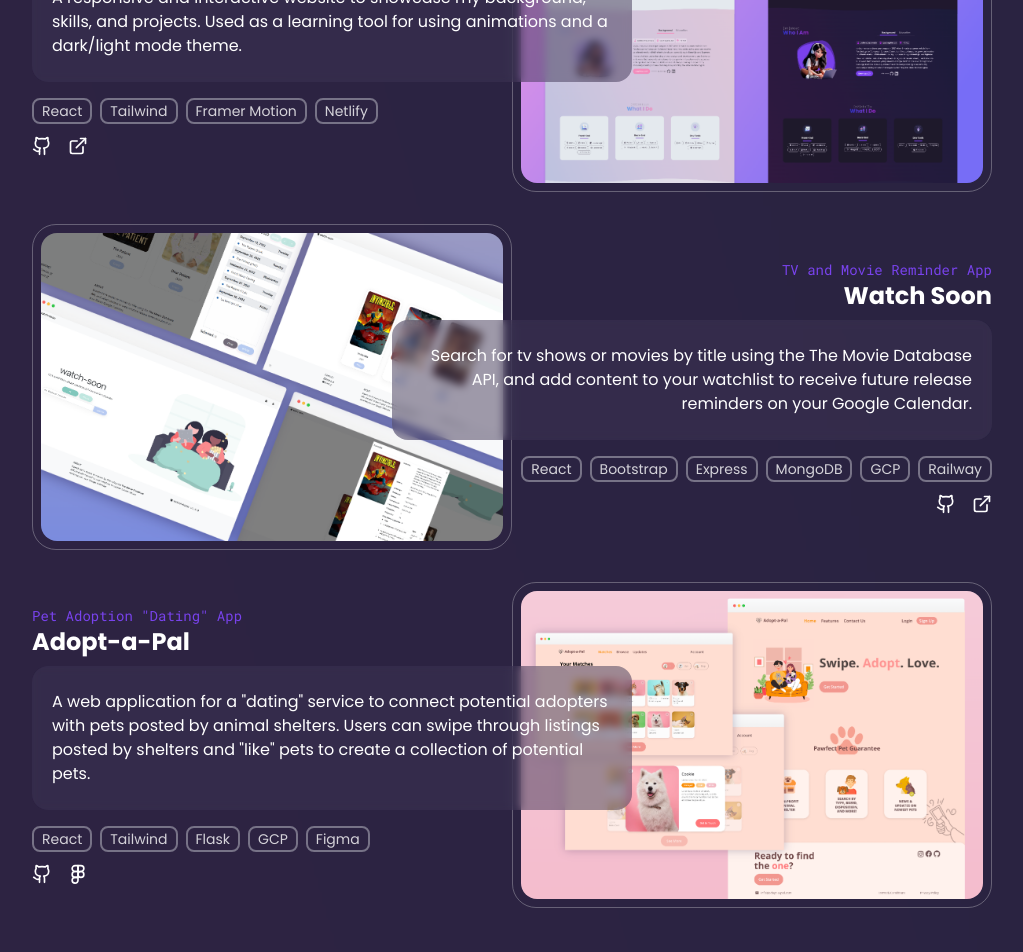
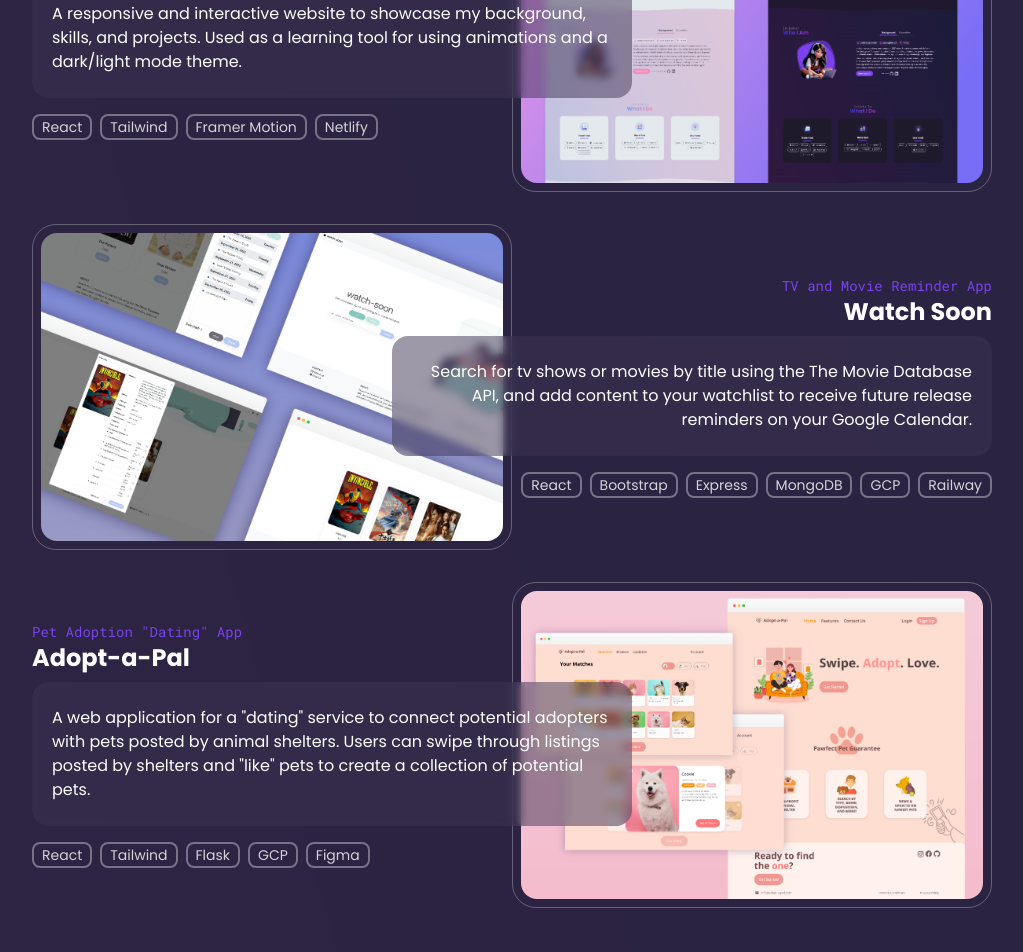
Before and after one commit to encarnac/portfolio, a React (Vite) app: page / in a window 1280 px wide. Shown: the part 2880-3832 px from the top of the page, without its empty margins (128-1151 px from the left). Built offline with nearby package versions, Linux system fonts and the light colour scheme.

Commit message:
Added hover for links on project photos

```diff
--- a/src/components/ProjectsSection.jsx
+++ b/src/components/ProjectsSection.jsx
@@ -1,7 +1,13 @@
 import watch_soon from "../assets/watch-soon.png";
 import adopt_a_pal from "../assets/adopt-a-pal.png";
 import portfolio from "../assets/portfolio.png";
-import { LuGithub, LuExternalLink, LuFigma } from "react-icons/lu";
+import {
+  LuGithub,
+  LuExternalLink,
+  LuFigma,
+  LuEye,
+  LuCode2,
+} from "react-icons/lu";
 
 const ProjectsSection = () => {
   return (
@@ -17,10 +23,10 @@ const ProjectsSection = () => {
         </h3>
       </div>
       <div className="space-y-8 text-[#6B6573] dark:text-white">
-        {/* FIRST PROJECT CARD */}
+        {/* PROJECT 1 CARD */}
         <div class="group grid grid-cols-10 items-center">
-          {/* PROJECT DESCRIPTION */}
-          <div class="col-span-full row-span-full p-8 px-4 text-start opacity-0 transition duration-300 hover:opacity-100 md:col-span-5 md:col-start-2 md:p-0 md:opacity-100">
+          {/* PROJECT 1 DESCRIPTION */}
+          <div class="visible relative z-50 col-span-full row-span-full p-8 px-4 text-start transition duration-300 group-hover:invisible md:visible md:col-span-5 md:col-start-2 md:p-0 md:group-hover:visible">
             <h4 class="font-mono text-sm text-[#F38BBB] dark:text-[#7943ED]">
               React Portfolio Website
             </h4>
@@ -46,7 +52,7 @@ const ProjectsSection = () => {
                 Netlify
               </li>
             </ul>
-            <div className="mt-3 flex flex-row items-center justify-start space-x-4">
+            {/* <div className="mt-3 flex flex-row items-center justify-start space-x-4 md:hidden">
               <a
                 href="https://github.com/encarnac/portfolio"
                 className="transition duration-300 ease-in-out hover:scale-110"
@@ -59,32 +65,60 @@ const ProjectsSection = () => {
               >
                 <LuExternalLink className="size-5" />
               </a>
-            </div>
+            </div> */}
           </div>
 
-          {/* PROJECT PHOTO */}
-          <div class="relative z-[-1] col-span-full row-span-full h-full rounded-3xl border-[1px] border-[#797382]/40 border-white p-2 transition duration-300 ease-in-out group-hover:border-2 group-hover:border-[#F38BBB] dark:border-[#807C8E]/70 dark:group-hover:border-[#7943ED] md:col-start-6 md:col-end-10 md:h-fit">
+          {/* PROJECT 1 PHOTO */}
+          <div class="relative col-span-full row-span-full h-full rounded-3xl border-[1px] border-[#797382]/40 border-white p-2 transition duration-300 ease-in-out group-hover:border-[#F38BBB] dark:border-[#807C8E]/70 dark:group-hover:border-[#7943ED] md:col-start-6 md:col-end-10 md:h-fit">
+            <div className="absolute left-1/2 top-1/2 z-50 hidden -translate-x-1/2 -translate-y-1/2 transform gap-x-4 text-white group-hover:flex">
+              <a
+                href="https://github.com/encarnac/portfolio"
+                className="rounded-full border-2 border-white p-2 mix-blend-lighten shadow-lg transition duration-300 ease-in-out hover:scale-110"
+              >
+                <LuCode2 className="size-8" />
+              </a>
+              <a
+                href="https://encarnac.netlify.app/"
+                className="rounded-full border-2 border-white p-2 shadow-lg transition duration-300 ease-in-out hover:scale-110"
+              >
+                <LuEye className="size-8" />
+              </a>
+            </div>
             <img
               src={portfolio}
               alt="adopt-a-pal mockups"
-              className="opacity30 h-full w-full rounded-2xl object-cover transition duration-300 ease-linear group-hover:opacity-10 md:opacity-100 md:group-hover:opacity-100"
+              className="h-full w-full rounded-2xl object-cover opacity-10 transition duration-300 ease-linear group-hover:opacity-100 md:opacity-100 md:group-hover:opacity-70"
             />
           </div>
         </div>
 
-        {/* SECOND PROJECT CARD */}
+        {/* PROJECT 2 CARD */}
         <div class="group grid grid-cols-10 items-center">
-          {/* PROJECT PHOTO */}
-          <div class="relative z-[-1] col-span-full row-span-full h-full rounded-3xl border-[1px] border-white p-2 transition duration-300 ease-in-out group-hover:border-2 group-hover:border-[#F38BBB] dark:border-[#807C8E]/70 dark:group-hover:border-[#7943ED] md:col-start-2 md:col-end-6 md:h-fit">
+          {/* PROJECT 2 PHOTO */}
+          <div class="relative col-span-full row-span-full h-full rounded-3xl border-[1px] border-white p-2 transition duration-300 ease-in-out group-hover:border-[#F38BBB] dark:border-[#807C8E]/70 dark:group-hover:border-[#7943ED] md:col-start-2 md:col-end-6 md:h-fit">
+            <div className="absolute left-1/2 top-1/2 z-50 hidden -translate-x-1/2 -translate-y-1/2 transform gap-x-4 bg-opacity-0 text-white group-hover:flex">
+              <a
+                href="https://github.com/encarnac/tv-movie-reminder"
+                className="rounded-full border-2 border-white p-2 shadow-lg transition duration-300 ease-in-out hover:scale-110"
+              >
+                <LuCode2 className="size-8" />
+              </a>
+              <a
+                href="https://watch-soon.up.railway.app/ "
+                className="rounded-full border-2 border-white p-2 shadow-lg transition duration-300 ease-in-out hover:scale-110"
+              >
+                <LuEye className="size-8" />
+              </a>
+            </div>
             <img
               src={watch_soon}
               alt="adopt-a-pal mockups"
-              className="h-full w-full rounded-2xl object-cover transition duration-300 ease-linear group-hover:opacity-10 md:opacity-100 md:group-hover:opacity-100"
+              className="h-full w-full rounded-2xl object-cover opacity-10 transition duration-300 ease-linear group-hover:opacity-100 md:opacity-100 md:group-hover:opacity-70"
             />
           </div>
 
-          {/* PROJECT DESCRIPTION */}
-          <div class="col-span-full row-span-full p-8 px-4 text-end opacity-0 transition duration-300 hover:opacity-100 md:col-span-5 md:col-start-5 md:p-0 md:opacity-100">
+          {/* PROJECT 2 DESCRIPTION */}
+          <div class="visible relative z-50 col-span-full row-span-full p-8 px-4 text-end transition duration-300 group-hover:invisible md:visible md:col-span-5 md:col-start-5 md:p-0 md:group-hover:visible">
             <h4 class="font-mono text-sm text-[#F38BBB] dark:text-[#7943ED]">
               TV and Movie Reminder App
             </h4>
@@ -116,7 +150,7 @@ const ProjectsSection = () => {
                 Railway
               </li>
             </ul>{" "}
-            <div className="mt-3 flex flex-row items-center justify-end space-x-4">
+            {/* <div className="mt-3 flex flex-row items-center justify-end space-x-4">
               <a
                 href="https://github.com/encarnac/tv-movie-reminder"
                 className="transition duration-300 ease-in-out hover:scale-110"
@@ -129,14 +163,14 @@ const ProjectsSection = () => {
               >
                 <LuExternalLink className="size-5" />
               </a>
-            </div>
+            </div> */}
           </div>
         </div>
 
-        {/* THIRD PROJECT CARD */}
+        {/* PROJECT 3 CARD */}
         <div class="group grid grid-cols-10 items-center">
-          {/* PROJECT DESCRIPTION */}
-          <div class="col-span-full row-span-full p-8 px-4 text-start opacity-0 transition duration-300 hover:opacity-100 md:col-span-5 md:col-start-2 md:p-0 md:opacity-100">
+          {/* PROJECT 3 DESCRIPTION */}
+          <div class="visible relative z-50 col-span-full row-span-full p-8 px-4 text-start transition duration-300 group-hover:invisible md:visible md:col-span-5 md:col-start-2 md:p-0 md:group-hover:visible">
             <h4 class="font-mono text-sm text-[#F38BBB] dark:text-[#7943ED]">
               Pet Adoption "Dating" App
             </h4>
@@ -166,28 +200,28 @@ const ProjectsSection = () => {
                 Figma
               </li>
             </ul>
-            <div className="mt-3 flex flex-row items-center justify-start space-x-4">
+          </div>
+
+          {/* PROJECT 3 PHOTO */}
+          <div class="relative col-span-full row-span-full h-full rounded-3xl border-[1px] border-[#797382]/40 border-white p-2 transition duration-300 ease-in-out group-hover:border-[#F38BBB] dark:border-[#807C8E]/70 dark:group-hover:border-[#7943ED] md:col-start-6 md:col-end-10 md:h-fit">
+            <div className="absolute left-1/2 top-1/2 z-50 hidden -translate-x-1/2 -translate-y-1/2 transform gap-x-4 bg-opacity-0 text-white group-hover:flex">
               <a
                 href="https://github.com/encarnac/adopt-a-pal"
-                className="transition duration-300 ease-in-out hover:scale-110"
+                className="rounded-full border-2 border-white p-2 shadow-lg transition duration-300 ease-in-out hover:scale-110"
               >
-                <LuGithub className="size-5" />
+                <LuCode2 className="size-8" />
               </a>
               <a
                 href="https://www.figma.com/file/yJkg7EMO0fpvOo6WCn6JMO/Desktop-Prototype?type=design&node-id=0%3A1&mode=design&t=dxbTPTU57jhHoxhv-1"
-                className="transition duration-300 ease-in-out hover:scale-110"
+                className="rounded-full border-2 border-white p-2 shadow-lg transition duration-300 ease-in-out hover:scale-110"
               >
-                <LuFigma className="size-5" />
+                <LuFigma className="size-8" />
               </a>
             </div>
-          </div>
-
-          {/* PROJECT PHOTO */}
-          <div class="relative z-[-1] col-span-full row-span-full h-full rounded-3xl border-[1px] border-[#797382]/40 border-white p-2 transition duration-300 ease-in-out group-hover:border-2 group-hover:border-[#F38BBB] dark:border-[#807C8E]/70 dark:group-hover:border-[#7943ED] md:col-start-6 md:col-end-10 md:h-fit">
             <img
               src={adopt_a_pal}
               alt="adopt-a-pal mockups"
-              className="h-full w-full rounded-2xl object-cover transition duration-300 ease-linear group-hover:opacity-10 md:opacity-100 md:group-hover:opacity-100"
+              className="h-full w-full rounded-2xl object-cover opacity-10 transition duration-300 ease-linear group-hover:opacity-100 md:opacity-100 md:group-hover:opacity-70"
             />
           </div>
         </div>
```
Also changed, not shown: src/assets/watch-soon(1).png, src/assets/watch-soon.png.
